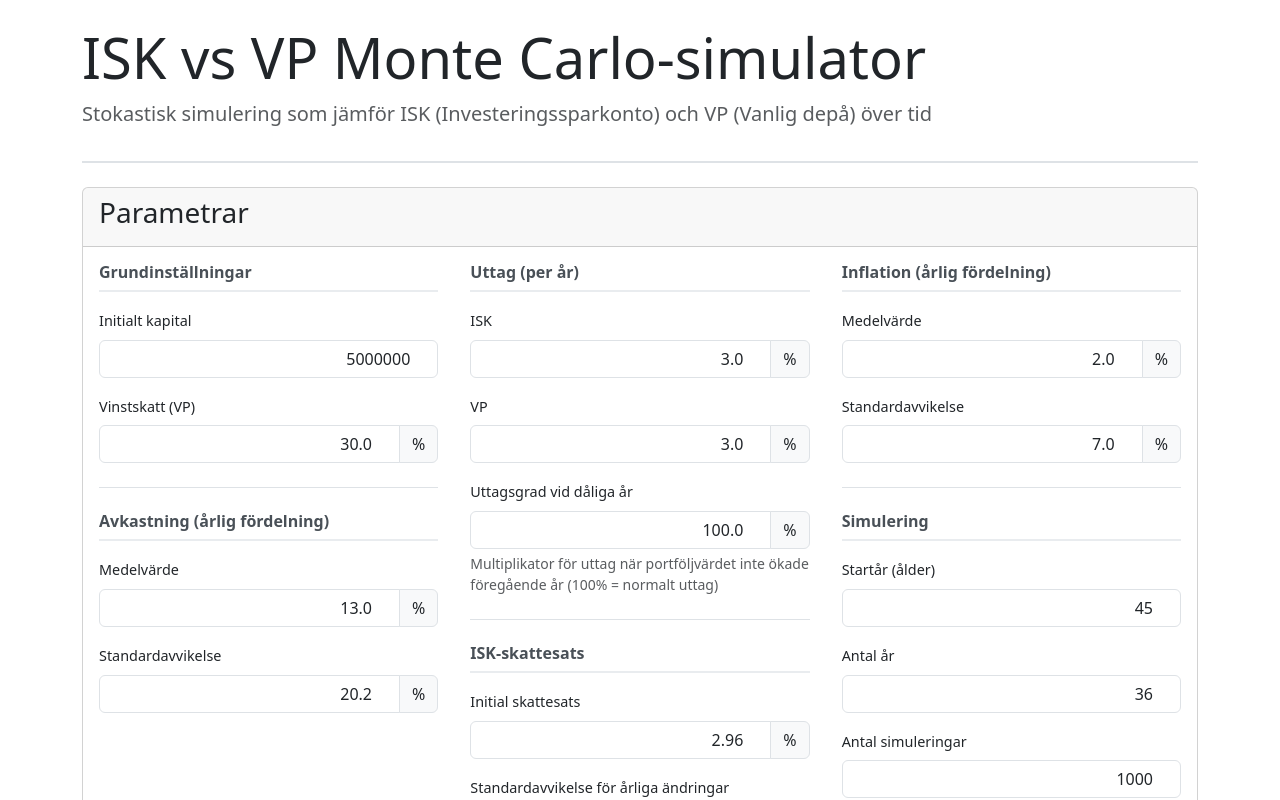
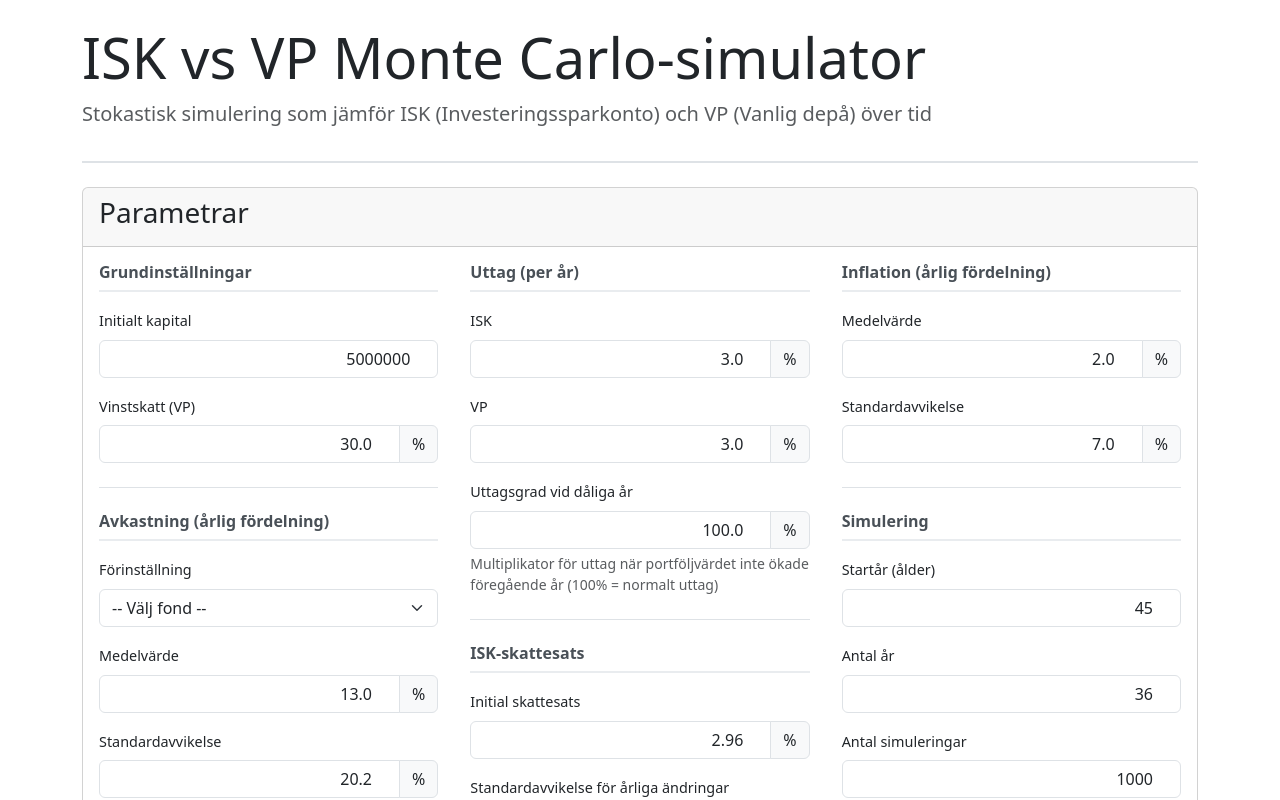
Before and after one commit to tommie/iskvsvp, a Vue app: page / in a window 1280 px wide. Shown: the top 800 px of the page. Built offline with nearby package versions, Linux system fonts and the light colour scheme.

Commit message:
Adds ROR presets.

```diff
--- a/src/components/InputParameters.vue
+++ b/src/components/InputParameters.vue
@@ -1,6 +1,7 @@
 <script setup lang="ts">
 import { useCalculatorStore } from '../stores/calculator'
 import { storeToRefs } from 'pinia'
+import { ref } from 'vue'
 
 const store = useCalculatorStore()
 const {
@@ -21,6 +22,32 @@ const {
   isRunning,
   progress,
 } = storeToRefs(store)
+
+const rorPreset = ref('')
+
+interface RORPreset {
+  label: string
+  mean: number
+  stdDev: number
+}
+
+const rorPresets: RORPreset[] = [
+  { label: 'AMF Aktiefond Europa', mean: 0.077744, stdDev: 0.192562 },
+  { label: 'Carnegie Sverigefond A', mean: 0.1446, stdDev: 0.2283 },
+  { label: 'Handelsbanken Nordiska Småb (A1 SEK)', mean: 0.154126, stdDev: 0.30111 },
+  { label: 'Länsförsäkringar Fastighetsfond A', mean: 0.184636, stdDev: 0.282252 },
+  { label: 'Länsförsäkringar Lång Räntefond A', mean: 0.044307, stdDev: 0.05498 },
+  { label: 'Storebrand USA A SEK', mean: 0.090752, stdDev: 0.168028 },
+  { label: 'Swebank Robur Globalfond A', mean: 0.1299, stdDev: 0.202 },
+]
+
+const applyRORPreset = () => {
+  const preset = rorPresets.find((p) => p.label === rorPreset.value)
+  if (preset) {
+    development.value = preset.mean
+    developmentStdDev.value = preset.stdDev
+  }
+}
 
 const handleRunSimulation = async () => {
   await store.runSimulation()
@@ -69,6 +96,20 @@ const handleRunSimulation = async () => {
           <div class="param-section">
             <h5 class="section-title">Avkastning (årlig fördelning)</h5>
             <div class="row g-3">
+              <div class="col-12">
+                <label class="form-label">Förinställning</label>
+                <select
+                  class="form-select"
+                  v-model="rorPreset"
+                  @change="applyRORPreset"
+                  :disabled="isRunning"
+                >
+                  <option value="">-- Välj fond --</option>
+                  <option v-for="preset in rorPresets" :key="preset.label" :value="preset.label">
+                    {{ preset.label }}
+                  </option>
+                </select>
+              </div>
               <div class="col-12">
                 <label class="form-label">Medelvärde</label>
                 <div class="input-group">
--- a/src/stores/calculator.ts
+++ b/src/stores/calculator.ts
@@ -13,7 +13,7 @@ export const useCalculatorStore = defineStore('calculator', () => {
   // Input parameters
   const initialCapital = ref(5000000)
   const development = ref(0.1299) // Swedbank Robur Globalfond A
-  const developmentStdDev = ref(0.2020) // Swedbank Robur Globalfond A
+  const developmentStdDev = ref(0.202) // Swedbank Robur Globalfond A
   const withdrawalISK = ref(0.03)
   const withdrawalVP = ref(0.03)
   const badYearWithdrawalRate = ref(1.0)
```
